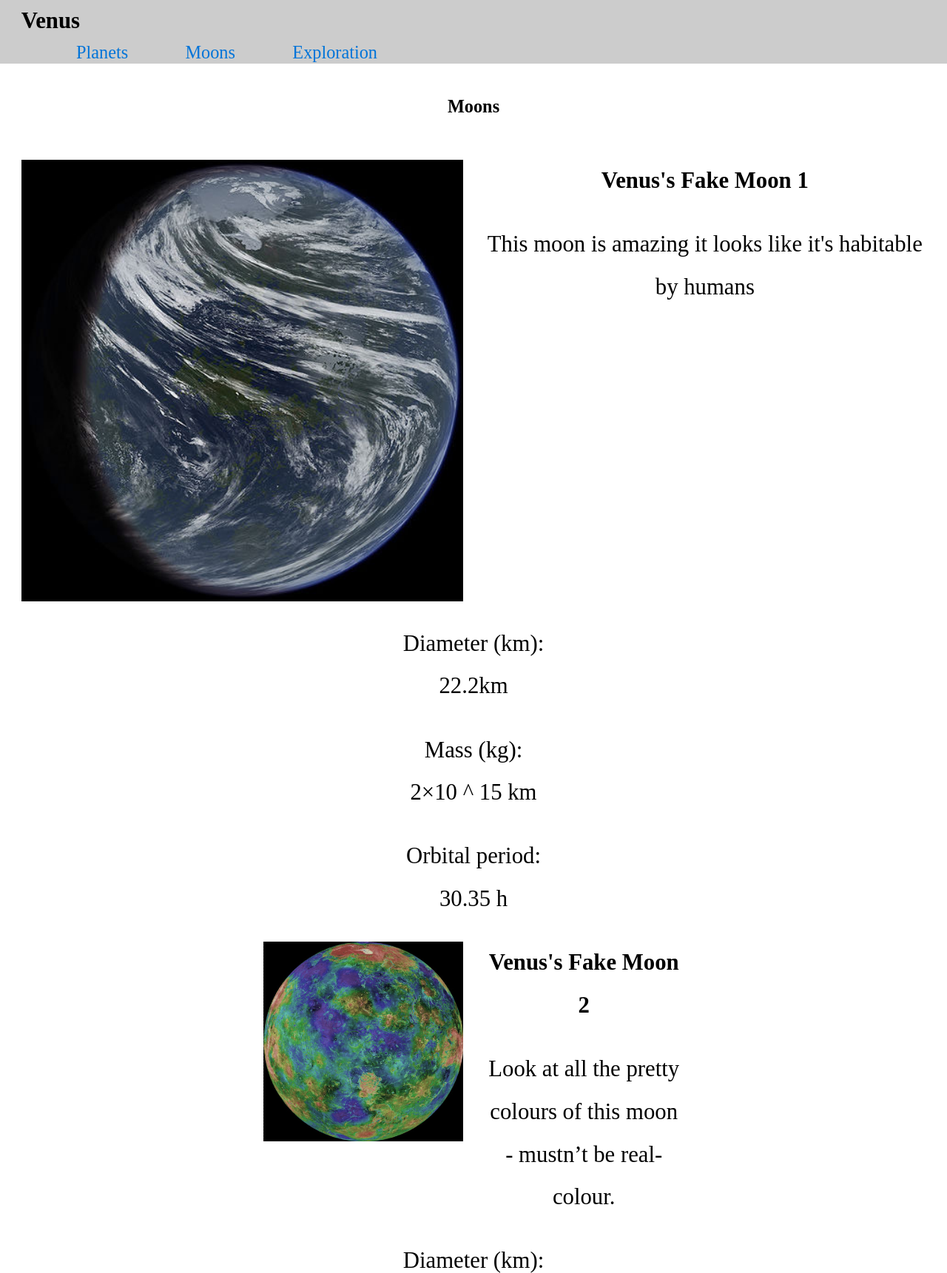
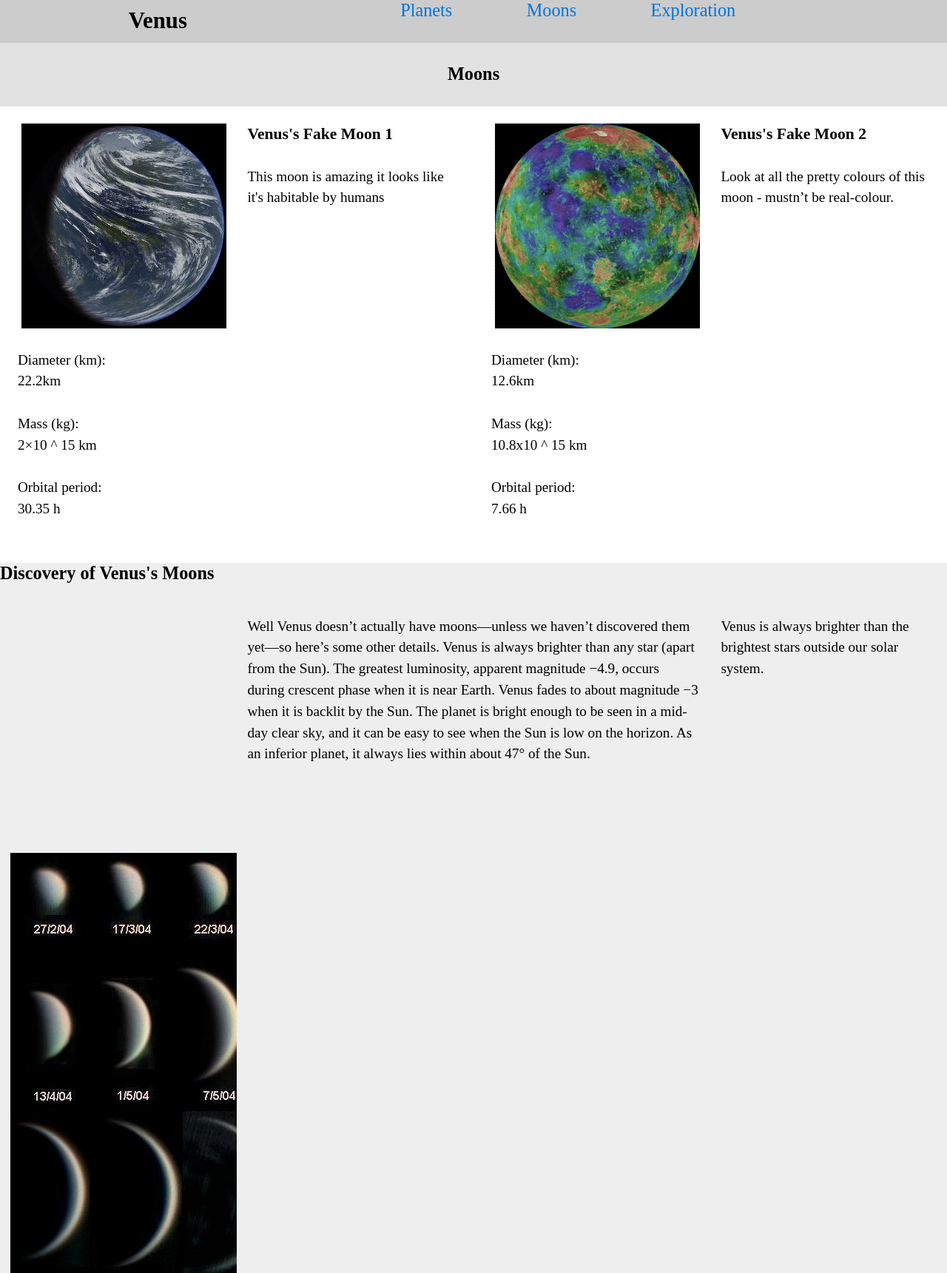
Before and after one commit to shannonhawn/dsn1675-planet-website, a plain HTML site: page moons.html in a window 1280 px wide. Shown: the top 1721 px of the page at 74% size. Drawn offline with Linux system fonts and the light colour scheme.

Commit message:
deleted un needed code from css

```diff
--- a/css/main.css
+++ b/css/main.css
@@ -1,27 +1,22 @@
-p,
-h2,
-dd,
-dt{
-  padding-left:.75rem;
-  padding-right:.75rem;
-}
 
 header{
   background-color:#cccccc;
+}
+
+body{
+  margin:0;
 }
 
 /*----NAV----*/
 
 h1 {
   text-align: center;
-  padding-bottom: 1rem;
-  padding-top: 1rem;
-  color: black;
 }
 
 a{
   color:#0074D9;
   text-decoration:none;
+  margin:0 0.6rem;
 }
 
 a:hover{
@@ -35,6 +30,7 @@ a:hover{
 
 .nav li{
   display:inline-block;
+  width:inherit;
 }
 
 .lightgrey{
@@ -66,6 +62,7 @@ background-color:#cccccc;
 /*-------------Venus----------------------*/
 /*-media-*/
 @media only screen and (min-width: 38em) {
+
 .venus-1{
   margin-bottom: 1em;
 }
@@ -81,11 +78,30 @@ background-color:#cccccc;
 
 /*----MOONS----*/
 
+.moons dl{
+  padding-left:0.5rem;
+}
 
+.h1-moons{
+  text-align:center;
+  background-color: #e2e2e2;
+  margin-bottom:1.2rem;
+  padding-bottom:0.5rem;
+}
+
+.moons-discovery{
+  background-color:#eeeeee;
+}
+
+.moons-probe{
+  background-color:#e2e2e2;
+}
 
 /*----EXPLORATION----*/
 
-
+.exploration-h1 {
+  background-color: #e2e2e2;
+}
 
 /*----FOOTER----*/
 
@@ -111,6 +127,22 @@ li{
 
 @media only screen and (min-width: 20em){
 
+footer li{
+  padding:0;
+}
+
+
+  footer ul{
+    text-align:left;
+    padding-left:1.2rem;
+  }
+  }
 
 
 @media only screen and (min-width: 38em){
+
+footer ul{
+  padding-top:0.5rem;
+  padding-left:0;
+}
+}
--- a/moons.html
+++ b/moons.html
@@ -13,8 +13,8 @@
 </head>
 <body>
 
-<header class="grid-moons">
-  <div class="unit gutter xs-1 s-1 m-1-3 l-2-3">
+<header class="grid nav">
+  <div class="unit xs-1 s-1 m-1-3 l-1-3">
     <strong class="title peta push-0"<a href="index.html">Venus</a></strong>
   </div>
   <nav class="unit xs-1 s-1 m-2-3 l-2-3">
@@ -26,19 +26,21 @@
   </nav>
 </header>
 
-<main>
-<div class="section-mid text-center peta island-1-2 push">
+
   <h1 class="giga h1-moons island">Moons</h1>
-<div>
 
-<div class="grid">
+
+<div class="grid moons">
     <div class="unit push xs-1 s-1 m-1 l-1-2 gutter-1-2">
+
+      <div class="grid">
+        <div class="unit push xs-1 s-1 m-1 l-1-2 gutter-1-2">
       <div class="embed embed--1by1">
         <img class="embed__item" src="images/venus-moon-1.jpg" alt="">
     </div>
   </div>
-  <div class="unit xs-1 s-1 m-1 l-1-2">
-    <h2>Venus's Fake Moon 1</h2>
+  <div class="unit xs-1 s-1 m-1 l-1-2 gutter-half push">
+    <h2 class="mega">Venus's Fake Moon 1</h2>
     <p>This moon is amazing it looks like it's habitable by humans</p>
   </div>
 </div>
@@ -53,13 +55,13 @@
 <div class="unit xs-1 s-1 m-1-2 l-1-2 gutter-half">
 
 <div class="grid">
-  <div class="unit xs-1 s-1 m-1-2 l-1-2 gutter-half">
+  <div class="unit xs-1 s-1 m-1-2 l-1-2 gutter-half push">
     <div class="embed embed--1by1">
     <img class="embed__item" src="images/venus-moon-2.jpg" alt"">
   </div>
 </div>
-<div class="unit xs-1 s-1 m-1 l-1-2">
-  <h2>Venus's Fake Moon 2</h2>
+<div class="unit push xs-1 s-1 m-1 l-1-2 gutter-half">
+  <h2 class="mega">Venus's Fake Moon 2</h2>
     <p>Look at all the pretty colours of this moon - mustn’t be real-colour.</p>
   </div>
 </div>
@@ -72,21 +74,27 @@
   </div>
 </div>
 
-<div class="moons-grid">
+<div class="moons-discovery grid">
 <div class="unit xs-1 s-1 m-1 l-1">
-<h2 class= giga island>Discovery of Venus's Moons</h2>
+<h2 class= giga island push-0>Discovery of Venus's Moons</h2>
 </div>
 
 <div class="unit xs-1 s-1 m-1 l-1-4">
-  <div class="embed embed--1x1">
+  <div class="embed embed--1by1">
     <img class="island-1-2 push-right push-left embed_item" src="images/venus-phases.jpg" alt="#">
   </div>
 </div>
 
-  <p>Well Venus doesn’t actually have moons—unless we haven’t discovered them yet—so here’s some other details. Venus is always brighter than any star (apart from the Sun). The greatest luminosity, apparent magnitude −4.9, occurs during crescent phase when it is near Earth. Venus fades to about magnitude −3 when it is backlit by the Sun. The planet is bright enough to be seen in a mid-day clear sky, and it can be easy to see when the Sun is low on the horizon. As an inferior planet, it always lies within about 47° of the Sun.</p>
+<div class="unit xs-1 s-1 m-1 l-1-4 unit-push-l-1-2">
+  <p class="push-0 island-1-2">Venus is always brighter than the brightest stars outside our solar system.</p>
 </div>
 
-<div class=grid>
+<div class="unit xs-1 s-1 m-2-3 l-1-2 unit-pull-l-1-4">
+  <p class="island-1-2">Well Venus doesn’t actually have moons—unless we haven’t discovered them yet—so here’s some other details. Venus is always brighter than any star (apart from the Sun). The greatest luminosity, apparent magnitude −4.9, occurs during crescent phase when it is near Earth. Venus fades to about magnitude −3 when it is backlit by the Sun. The planet is bright enough to be seen in a mid-day clear sky, and it can be easy to see when the Sun is low on the horizon. As an inferior planet, it always lies within about 47° of the Sun.</p>
+</div>
+</div>
+
+<div class=moons-probe grid>
   <div class="unit xs-1 s-1 m-1-2 l-1">
     <h2 class="giga island push-0">Probes</h2>
   </div>
@@ -97,7 +105,7 @@
         <img src="images/mariner-2.jpg" alt="Photo of Mariner">
       </div>
       <div class="media__body island-1-4">
-        <h2 class=giga push-1-2>Mariner 2</h2>
+        <h2 class=mega push-1-2>Mariner 2</h2>
         <p>The subsequent Mariner 2 mission, after a 109-day transfer orbit on 14 December 1962, became the world’s first successful interplanetary mission, passing 34 833 km above the surface of Venus. Its microwave and infrared radiometers revealed that although the Venusian cloud tops were cool, the surface was extremely hot—at least 425 °C—confirming previous Earth-based measurements and finally ending any hopes that the planet might harbour ground-based life.</p>
     </div>
   </div>
@@ -110,7 +118,7 @@
         </div>
 
         <div class="media__body island-1-4">
-          <h2 class=giga push-1-2>Pioneer Venus Orbiter</h2>
+          <h2 class=mega push-1-2>Pioneer Venus Orbiter</h2>
           <p>The Pioneer Venus Orbiter was inserted into an elliptical orbit around Venus on 4 December 1978, and remained there for over 13 years, studying the atmosphere and mapping the surface with radar.</p>
       </div>
     </div>
@@ -123,7 +131,7 @@
           </div>
 
           <div class="media__body island-1-4">
-            <h2 class=giga push-1-2>Venus In-Situ Explorer</h2>
+            <h2 class=mega push-1-2>Venus In-Situ Explorer</h2>
             <p>In 2003, NASA proposed the Venus In-Situ Explorer (VISE), originally proposed for a 2013 launch, currently a candidate to launch by 2022 as part of NASA's New Frontiers program. If selected, it would land and perform experiments on the surface of Venus, including taking a core sample and measuring its composition.
             </p>
         </div>
@@ -137,7 +145,7 @@
             </div>
 
             <div class="media__body island-1-4">
-              <h2 class=giga push-1-2>Veritas Orbiter</h2>
+              <h2 class=mega push-1-2>Veritas Orbiter</h2>
               <p>Veritas orbiter, depicted here would create a radar map at higher resolution than Magellan, and also observe the surface at the wavelengths that can see through the clouds.
               </p>
           </div>
```
Also changed, not shown: exploration.html (+16 -4 lines).
